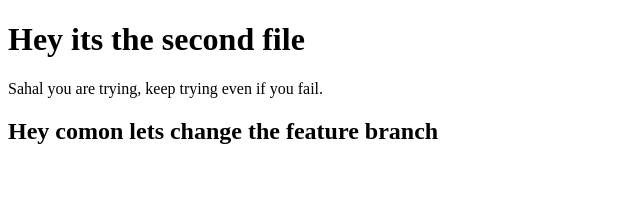
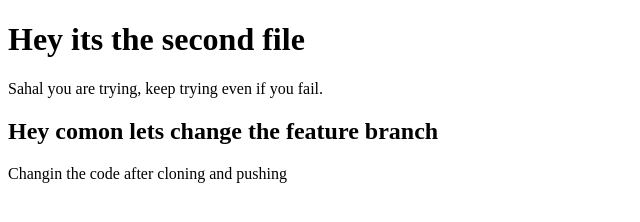
Before and after one commit to sahal7474/Git-exercise, a plain HTML site: page Profile.html in a window 1280 px wide. Shown: the whole page, without its empty margins (0-640 px from the left). Drawn offline with Linux system fonts and the light colour scheme.

Commit message:
Changing the code after cloning to another device

```diff
--- a/Profile.html
+++ b/Profile.html
@@ -10,5 +10,6 @@
     <p>Sahal you are trying, keep trying even if you fail.</p>
     <H2>Hey comon lets change the feature branch
     </H2>
+    <p>Changin the code after cloning and pushing</p>
 </body>
 </html>
```
